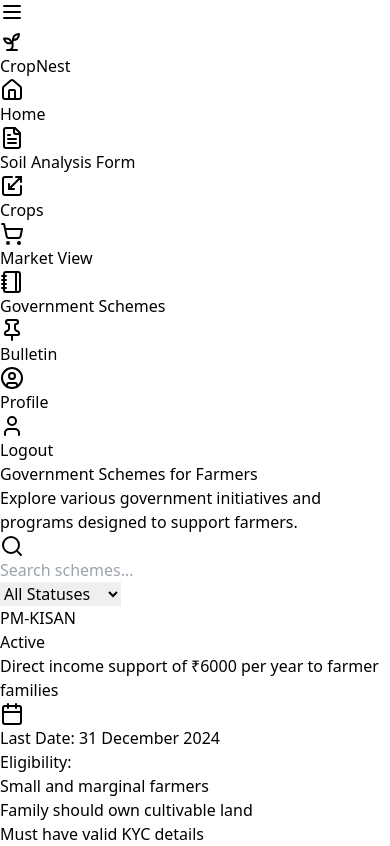
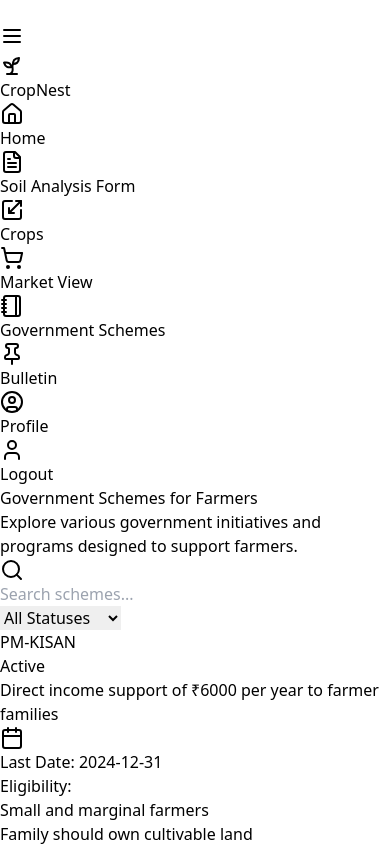
Before and after one commit to ganesh-rodge/AgriConnect, a React (Vite) app: page /schemes in a window 390 px wide. Shown: the top 846 px of the page. Built offline with nearby package versions, Linux system fonts and the light colour scheme.

Commit message:
responsive schemes section

```diff
--- a/src/components/GovernmentSchemes.tsx
+++ b/src/components/GovernmentSchemes.tsx
@@ -16,6 +16,7 @@
 export function GovernmentSchemes() {
   const [searchQuery, setSearchQuery] = React.useState('');
   const [statusFilter, setStatusFilter] = React.useState<'all' | 'Active' | 'Coming Soon' | 'Expired'>('all');
+  const [isNavOpen, setIsNavOpen] = React.useState(false);
 
   const schemes: Scheme[] = [
     {
@@ -109,60 +110,59 @@
       documentationUrl: 'https://soilhealth.dac.gov.in'
     },
     {
-      "id": "6",
-      "title": "Rashtriya Krishi Vikas Yojana",
-      "description": "Aims to promote holistic development in agriculture and allied sectors by providing financial assistance to states",
-      "eligibility": [
-        "All farmers and agricultural entrepreneurs",
-        "State governments submit project proposals",
-        "Beneficiaries as per state guidelines"
+      id: '6',
+      title: 'Rashtriya Krishi Vikas Yojana',
+      description: 'Aims to promote holistic development in agriculture and allied sectors by providing financial assistance to states',
+      eligibility: [
+        'All farmers and agricultural entrepreneurs',
+        'State governments submit project proposals',
+        'Beneficiaries as per state guidelines'
       ],
-      "benefits": [
-        "Financial assistance for agriculture projects",
-        "Support for infrastructure development",
-        "Encouragement for innovation and technology adoption"
+      benefits: [
+        'Financial assistance for agriculture projects',
+        'Support for infrastructure development',
+        'Encouragement for innovation and technology adoption'
       ],
-      "lastDate": "2025-03-31",
-      "status": "Active",
-      "documentationUrl": "https://rkvy.nic.in"
+      lastDate: '2025-03-31',
+      status: 'Active',
+      documentationUrl: 'https://rkvy.nic.in'
     },
     {
-      "id": "7",
-      "title": "National Agricultural Insurance Scheme (NAIS)",
-      "description": "Provided insurance coverage and financial support to farmers in case of crop failure due to natural calamities, pests, and diseases.",
-      "eligibility": [
-          "All farmers growing notified crops",
-          "Both loanee and non-loanee farmers were eligible",
-          "Enrollment through designated banks or insurance companies"
+      id: '7',
+      title: 'National Agricultural Insurance Scheme (NAIS)',
+      description: 'Provided insurance coverage and financial support to farmers in case of crop failure due to natural calamities, pests, and diseases.',
+      eligibility: [
+        'All farmers growing notified crops',
+        'Both loanee and non-loanee farmers were eligible',
+        'Enrollment through designated banks or insurance companies'
       ],
-      "benefits": [
-          "Coverage against natural calamities",
-          "Financial assistance for crop loss",
-          "Low premium rates for different crops"
+      benefits: [
+        'Coverage against natural calamities',
+        'Financial assistance for crop loss',
+        'Low premium rates for different crops'
       ],
-      "lastDate": "2016-03-31",
-      "status": "Expired",
-      "documentationUrl": "https://agricoop.nic.in"
+      lastDate: '2016-03-31',
+      status: 'Expired',
+      documentationUrl: 'https://agricoop.nic.in'
     },
     {
-      "id": "8",
-      "title": "Six-Year Programme to Boost Pulses Production",
-      "description": "A government initiative to increase pulses production and reduce import dependency by ensuring procurement at guaranteed prices.",
-      "eligibility": [
-          "Registered farmers producing pulses",
-          "State agencies participating in procurement",
-          "Compliance with agricultural guidelines"
+      id: '8',
+      title: 'Six-Year Programme to Boost Pulses Production',
+      description: 'A government initiative to increase pulses production and reduce import dependency by ensuring procurement at guaranteed prices.',
+      eligibility: [
+        'Registered farmers producing pulses',
+        'State agencies participating in procurement',
+        'Compliance with agricultural guidelines'
       ],
-      "benefits": [
-          "Guaranteed procurement prices for pulses",
-          "Financial and infrastructural support",
-          "Reduced dependency on imports"
+      benefits: [
+        'Guaranteed procurement prices for pulses',
+        'Financial and infrastructural support',
+        'Reduced dependency on imports'
       ],
-      "lastDate": "TBA",
-      "status": "Coming Soon",
-      "documentationUrl": "https://www.reuters.com/world/india/india-budget-india-unveils-long-term-programmes-boost-pulses-cotton-output-2025-02-01"
+      lastDate: 'TBA',
+      status: 'Coming Soon',
+      documentationUrl: 'https://www.reuters.com/world/india/india-budget-india-unveils-long-term-programmes-boost-pulses-cotton-output-2025-02-01'
     }
-
   ];
 
   const filteredSchemes = schemes.filter(scheme => {
@@ -186,32 +186,54 @@
   };
 
   return (
-    <div className="flex min-h-screen bg-gray-50">
+    <div className="flex flex-col lg:flex-row min-h-screen bg-gray-50">
+      {/* Mobile Navigation Toggle */}
+      <button
+        onClick={() => setIsNavOpen(!isNavOpen)}
+        className="lg:hidden fixed top-4 left-4 z-50 p-2 bg-white rounded-lg shadow-md"
+      >
+        <svg className="w-6 h-6" fill="none" stroke="currentColor" viewBox="0 0 24 24">
+          <path strokeLinecap="round" strokeLinejoin="round" strokeWidth={2} d="M4 6h16M4 12h16m-7 6h7" />
+        </svg>
+      </button>
+
+      {/* Navigation Sidebar */}
+      <div className={`
+        fixed inset-y-0 left-0 transform lg:relative lg:translate-x-0 transition duration-200 ease-in-out z-40
+        ${isNavOpen ? 'translate-x-0' : '-translate-x-full'}
+        lg:flex
+      `}>
         <Navbar />
+      </div>
 
-      <div className="flex-1 p-4 md:p-8">
+      {/* Main Content */}
+      <div className="flex-1 p-4 lg:p-8 mt-16 lg:mt-0">
         <div className="max-w-7xl mx-auto">
-          <div className="mb-8">
-            <h1 className="text-2xl md:text-3xl font-bold text-gray-800 mb-4">Government Schemes for Farmers</h1>
-            <p className="text-gray-600">Explore various government initiatives and programs designed to support farmers.</p>
+          <div className="mb-6 lg:mb-8">
+            <h1 className="text-xl sm:text-2xl lg:text-3xl font-bold text-gray-800 mb-2 lg:mb-4">
+              Government Schemes for Farmers
+            </h1>
+            <p className="text-sm lg:text-base text-gray-600">
+              Explore various government initiatives and programs designed to support farmers.
+            </p>
           </div>
 
           {/* Search and Filter Section */}
-          <div className="mb-8 flex flex-col md:flex-row gap-4">
+          <div className="mb-6 lg:mb-8 flex flex-col sm:flex-row gap-3">
             <div className="relative flex-1">
-              <Search className="absolute left-3 top-1/2 -translate-y-1/2 h-5 w-5 text-gray-400" />
+              <Search className="absolute left-3 top-1/2 -translate-y-1/2 h-4 w-4 lg:h-5 lg:w-5 text-gray-400" />
               <input
                 type="text"
                 placeholder="Search schemes..."
                 value={searchQuery}
                 onChange={(e) => setSearchQuery(e.target.value)}
-                className="w-full pl-10 pr-4 py-2 rounded-lg border border-gray-300 focus:ring-2 focus:ring-green-500 focus:border-green-500"
+                className="w-full pl-10 pr-4 py-2 text-sm lg:text-base rounded-lg border border-gray-300 focus:ring-2 focus:ring-green-500 focus:border-green-500"
               />
             </div>
             <select
               value={statusFilter}
               onChange={(e) => setStatusFilter(e.target.value as any)}
-              className="px-4 py-2 rounded-lg border border-gray-300 focus:ring-2 focus:ring-green-500 focus:border-green-500"
+              className="px-4 py-2 text-sm lg:text-base rounded-lg border border-gray-300 focus:ring-2 focus:ring-green-500 focus:border-green-500"
             >
               <option value="all">All Statuses</option>
               <option value="Active">Active</option>
@@ -221,58 +243,58 @@
           </div>
 
           {/* Schemes Grid */}
-          <div className="grid grid-cols-1 md:grid-cols-2 lg:grid-cols-3 gap-6">
+          <div className="grid grid-cols-1 sm:grid-cols-2 xl:grid-cols-3 gap-4 lg:gap-6">
             {filteredSchemes.map((scheme) => (
-              <div key={scheme.id} className="bg-white rounded-xl shadow-md overflow-hidden ">
-                <div className="p-6 h-full flex flex-col justify-between">
-                  <div className="flex justify-between items-start mb-4">
-                    <h2 className="text-xl font-semibold text-gray-800">{scheme.title}</h2>
-                    <span className={`px-3 py-1 rounded-full text-sm font-medium ${getStatusColor(scheme.status)}`}>
+              <div key={scheme.id} className="bg-white rounded-xl shadow-md overflow-hidden hover:shadow-lg transition-shadow">
+                <div className="p-4 lg:p-6 h-full flex flex-col justify-between">
+                  <div>
+                    <div className="flex justify-between items-start mb-3 lg:mb-4">
+                      <h2 className="text-lg lg:text-xl font-semibold text-gray-800">{scheme.title}</h2>
+                      <span className={`px-2 lg:px-3 py-1 rounded-full text-xs lg:text-sm font-medium ${getStatusColor(scheme.status)}`}>
                         {scheme.status}
                       </span>
                     </div>
 
-                  <p className="text-gray-600 mb-4">{scheme.description}</p>
+                    <p className="text-sm lg:text-base text-gray-600 mb-3 lg:mb-4">{scheme.description}</p>
 
-                  <div className="flex items-center text-sm text-gray-500 mb-4">
-                    <Calendar className="h-4 w-4 mr-2" />
-                    Last Date: {new Date(scheme.lastDate).toLocaleDateString('en-IN', {
-                      day: 'numeric',
-                      month: 'long',
-                      year: 'numeric'
-                    })}
+                    <div className="flex items-center text-xs lg:text-sm text-gray-500 mb-3 lg:mb-4">
+                      <Calendar className="h-3 w-3 lg:h-4 lg:w-4 mr-2" />
+                      Last Date: {scheme.lastDate}
                     </div>
 
-                  <div className="mb-4">
-                    <h3 className="font-medium text-gray-800 mb-2">Eligibility:</h3>
-                    <ul className="list-disc list-inside text-sm text-gray-600 space-y-1">
+                    <div className="space-y-3 lg:space-y-4">
+                      <div>
+                        <h3 className="text-sm lg:text-base font-medium text-gray-800 mb-1 lg:mb-2">Eligibility:</h3>
+                        <ul className="list-disc list-inside text-xs lg:text-sm text-gray-600 space-y-1">
                           {scheme.eligibility.map((item, index) => (
                             <li key={index}>{item}</li>
                           ))}
                         </ul>
                       </div>
 
-                  <div className="mb-4">
-                    <h3 className="font-medium text-gray-800 mb-2">Benefits:</h3>
-                    <ul className="list-disc list-inside text-sm text-gray-600 space-y-1">
+                      <div>
+                        <h3 className="text-sm lg:text-base font-medium text-gray-800 mb-1 lg:mb-2">Benefits:</h3>
+                        <ul className="list-disc list-inside text-xs lg:text-sm text-gray-600 space-y-1">
                           {scheme.benefits.map((benefit, index) => (
                             <li key={index}>{benefit}</li>
                           ))}
                         </ul>
                       </div>
+                    </div>
+                  </div>
 
-                  <div className="flex justify-between items-center mt-6 ">
+                  <div className="flex justify-between items-center mt-4 lg:mt-6">
                     <a
                       href={scheme.documentationUrl}
                       target="_blank"
                       rel="noopener noreferrer"
-                      className="flex items-center text-blue-600 hover:text-blue-700 text-sm font-medium"
+                      className="flex items-center text-blue-600 hover:text-blue-700 text-xs lg:text-sm font-medium"
                     >
-                      <ExternalLink className="h-4 w-4 mr-1" />
+                      <ExternalLink className="h-3 w-3 lg:h-4 lg:w-4 mr-1" />
                       Learn More
                     </a>
-                    <button className="flex items-center px-4 py-2 bg-green-600 text-white rounded-lg hover:bg-green-700 transition-colors text-sm font-medium">
-                      <Download className="h-4 w-4 mr-2" />
+                    <button className="flex items-center px-3 lg:px-4 py-1.5 lg:py-2 bg-green-600 text-white rounded-lg hover:bg-green-700 transition-colors text-xs lg:text-sm font-medium">
+                      <Download className="h-3 w-3 lg:h-4 lg:w-4 mr-1 lg:mr-2" />
                       Apply Now
                     </button>
                   </div>
@@ -282,10 +304,10 @@
           </div>
 
           {filteredSchemes.length === 0 && (
-            <div className="flex flex-col items-center justify-center py-12">
-              <AlertCircle className="h-12 w-12 text-gray-400 mb-4" />
-              <h3 className="text-lg font-medium text-gray-900">No schemes found</h3>
-              <p className="text-gray-600">Try adjusting your search or filter criteria</p>
+            <div className="flex flex-col items-center justify-center py-8 lg:py-12">
+              <AlertCircle className="h-8 w-8 lg:h-12 lg:w-12 text-gray-400 mb-3 lg:mb-4" />
+              <h3 className="text-base lg:text-lg font-medium text-gray-900">No schemes found</h3>
+              <p className="text-sm lg:text-base text-gray-600">Try adjusting your search or filter criteria</p>
             </div>
           )}
         </div>
```
Lines whose indentation alone changed are shown as unchanged.
